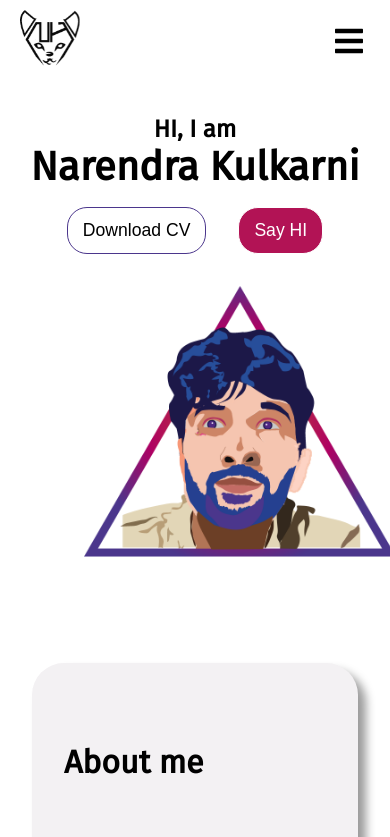
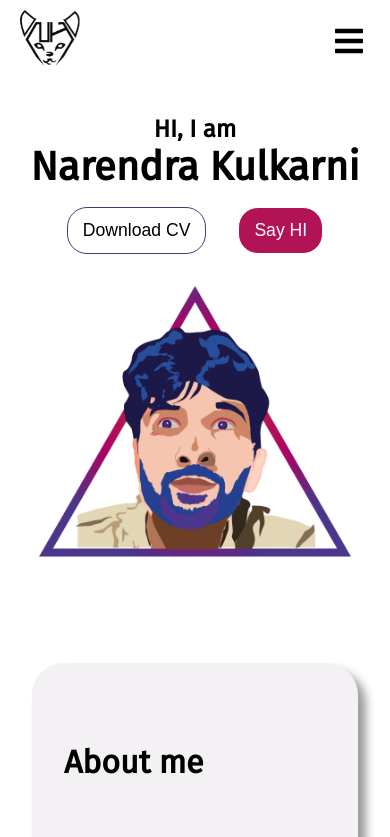
Before and after one commit to narendra2895/Portfolio, a React (Create React App) app: page / in a window 390 px wide. Shown: the top 837 px of the page. Built offline with nearby package versions, Linux system fonts and the light colour scheme.

Commit message:
third commit

```diff
--- a/src/components/hero/hero.css
+++ b/src/components/hero/hero.css
@@ -101,6 +101,10 @@
 
 }
 @media screen and (max-width:758px){
+    .hero-images{
+        justify-content: center;
+        align-items: center;
+    }
     .ME-image img{
         width: 80vw;
     }
```
